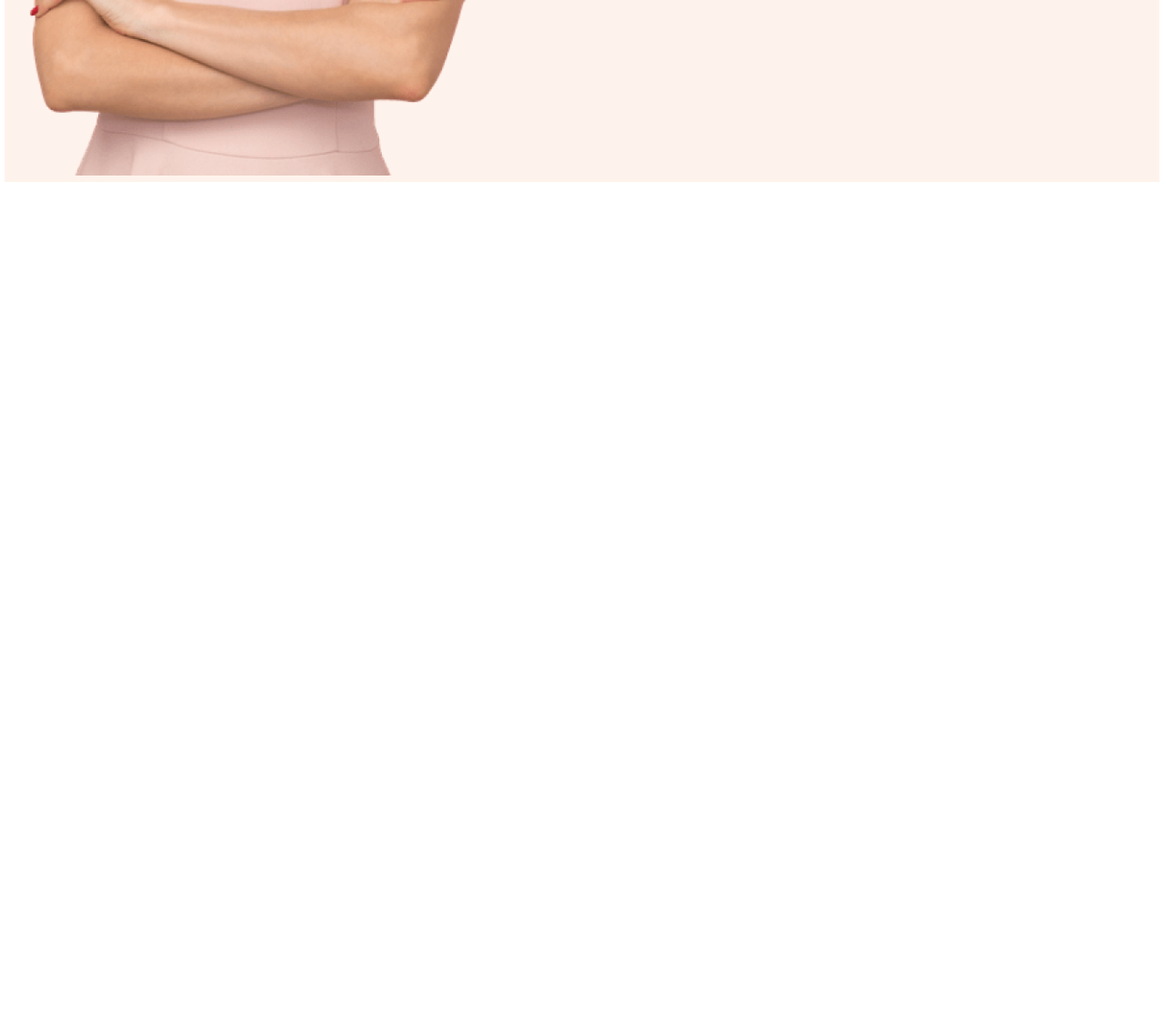
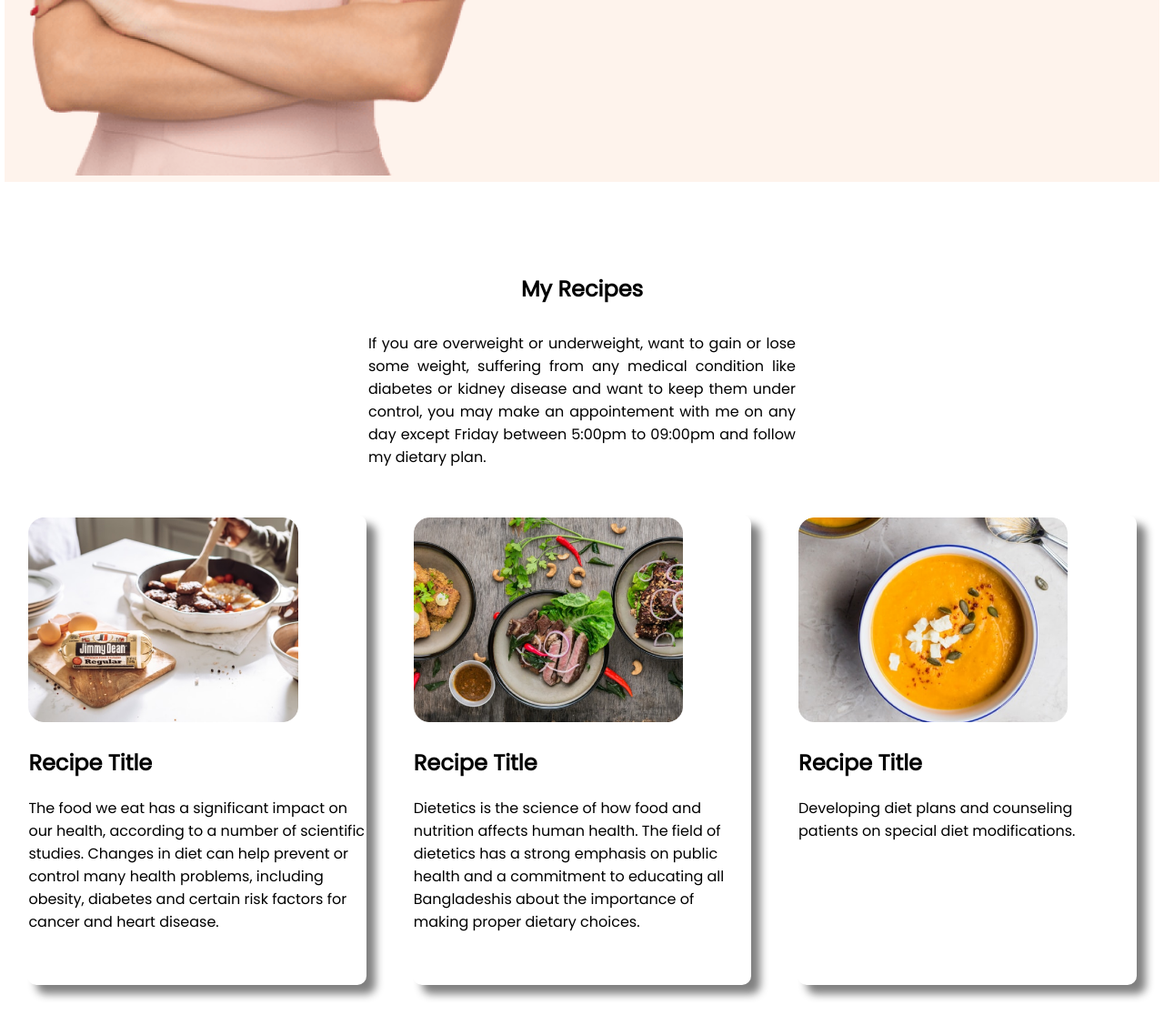
Before and after one commit to jahir78/assignment-1, a plain HTML site: page index.html in a window 1280 px wide. Shown: the part 1246-2384 px from the top of the page at 91% size. Before the commit the page ends 1546 px from the top, so only its background shows below. Drawn offline with Linux system fonts and the light colour scheme.

Commit message:
different recipes

```diff
--- a/index.html
+++ b/index.html
@@ -14,7 +14,7 @@
 </head>
 
 <body>
-    <section>
+    <section class="flexible-container">
         <div class="half-width">
             <h1><span class="orange-colour">Skip</span>The Diet,</h1>
             <h1>Just Eat Healthy</h1>
@@ -30,7 +30,7 @@
 
         </div>
     </section>
-    <section class="shapes">
+    <section class="shapes flexible-container">
         <div class="half-width">
             <img src="images/female/Person Image.png" alt="">
         </div>
@@ -44,12 +44,44 @@
                 to intestinal failure.</p>
             <a class="link-button" target="-blank" href="https://en.wikipedia.org/wiki/Dietitian">Contact Me</a>
         </div>
+    </section>
+    <section class="different-recipes">
+
+        <h2>My Recipes</h2>
+        <P class="text">If you are overweight or underweight, want to gain or lose some weight, suffering from any
+            medical
+            condition like diabetes or kidney disease and want to keep them under control, you may make an
+            appointement with me on any day except Friday between 5:00pm to 09:00pm and follow my dietary plan.
+        </P>
 
 
+        <div class="flexible-container">
+            <div class="onethird-width">
+                <img src="images/food/Project Cover.jpg" alt="">
+                <h2>Recipe Title</h2>
+                <p>The food we eat has a significant impact on our health, according to a number of scientific studies.
+                    Changes in diet can help prevent or control many health problems, including obesity, diabetes and
+                    certain risk factors for cancer and heart disease.</p>
+            </div>
 
+            <div class="onethird-width">
+                <img src="images/food/Project Cover1.jpg" alt="">
+                <h2>Recipe Title</h2>
+                <p>Dietetics is the science of how food and nutrition affects human health. The field of dietetics has a
+                    strong emphasis on public health and a commitment to educating all Bangladeshis about the importance
+                    of
+                    making proper dietary choices.</p>
+            </div>
+            <div class="onethird-width">
+                <img src="images/food/Project Cover.png" alt="">
+                <h2>Recipe Title</h2>
+                <p>Developing diet plans and counseling patients on special diet modifications.</p>
+            </div>
+        </div>
 
 
     </section>
+
 </body>
 
 </html>
--- a/style.css
+++ b/style.css
@@ -13,7 +13,7 @@ p{
 .orange-colour{
     color: orange;
 }
-section{
+.flexible-container{
     display: flex;
     margin-bottom: 100px;
 }
@@ -46,3 +46,32 @@ section{
 .shapes h2{
     padding-top: 10px;
 }
+.Recipes{
+    text-align: center;
+}
+.Recipes p{
+    text-align: justify;
+    padding: 10px 400px;
+
+}
+.onethird-width{
+    width: 30%;
+    margin:2%;
+    border-radius:10px ;
+    padding: 1px;
+    box-shadow: 10px 10px 10px gray;
+}
+.onethird-width img{
+     width: 80%;
+     padding-top: 2px;
+}
+.different-recipes h2{
+    text-align: center;
+}
+.text{
+    text-align: justify;
+    padding:10px 400px;
+}
+.onethird-width h2{
+    text-align: left;
+}
```
